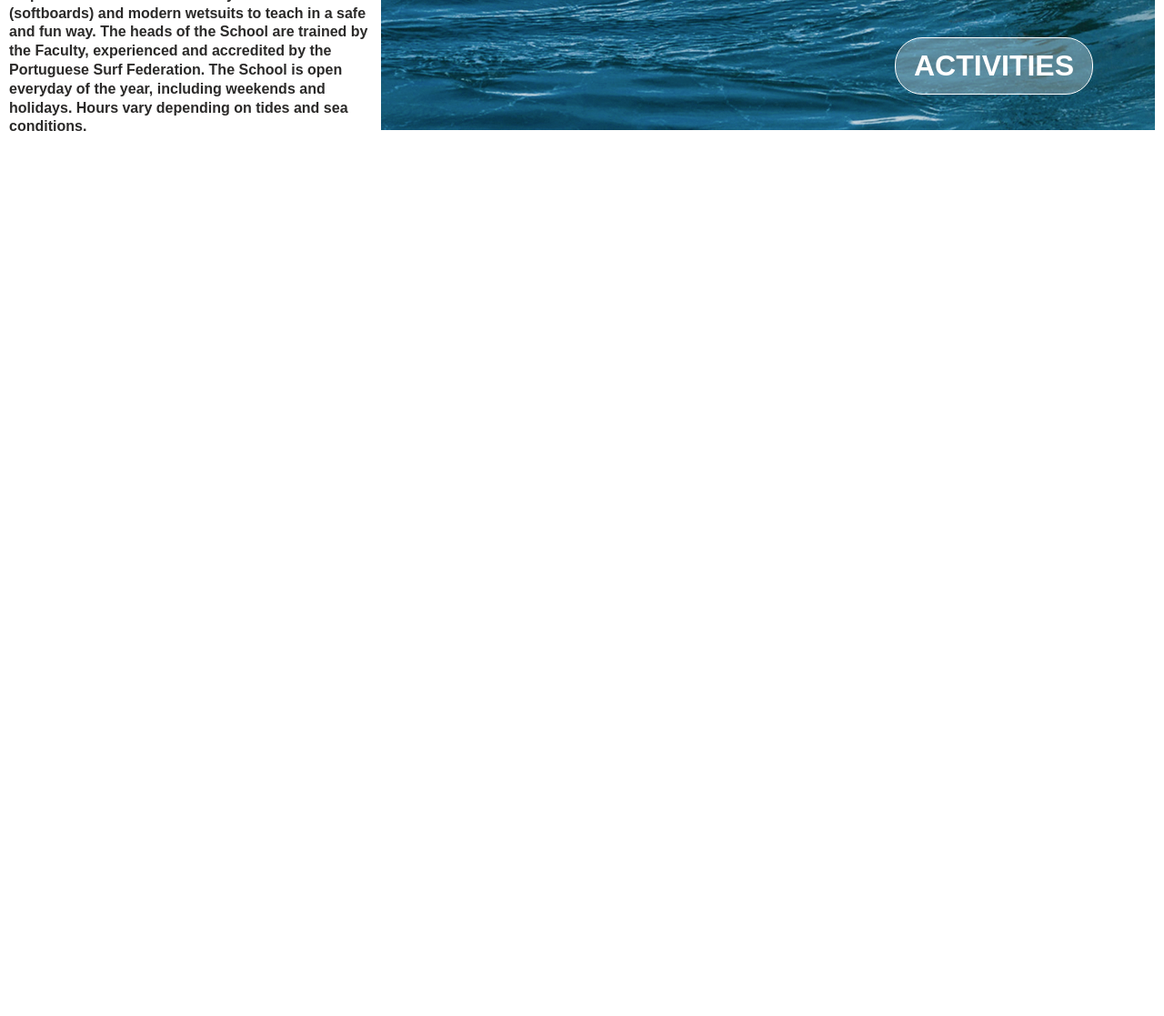
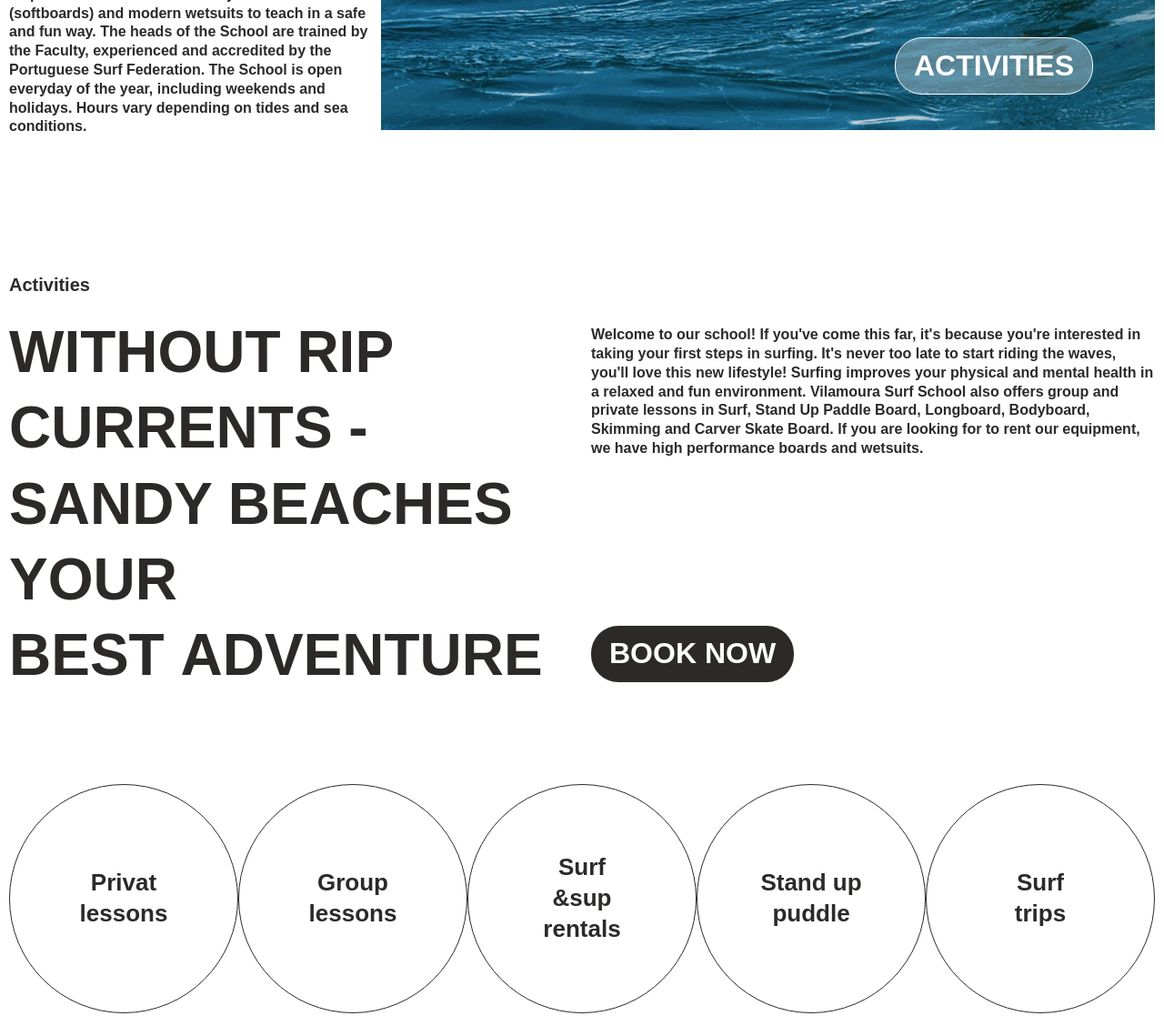
Before and after one commit to vandsnow/surf_site, a plain HTML site: page index.html in a window 1280 px wide. Shown: the part 2483-3600 px from the top of the page at 91% size. Before the commit the page ends 2783 px from the top, so only its background shows below. Drawn offline with Linux system fonts and the light colour scheme; a web font is replaced by a local one.

Commit message:
end of section "activities" and image

```diff
--- a/css/style.css
+++ b/css/style.css
@@ -22,7 +22,7 @@ li{
     list-style: none;
 }
 
-h1,h2,h3,h4,p{
+h1,h2,h3,h4,h5,p{
     margin: 0;
 }
 
@@ -172,7 +172,7 @@ body{
     gap: 20px;
 }
 
-.header__buttons a{
+.header__buttons-activities{
     font-size: 32px;
     font-weight: 800;
     padding: 10px 20px;
@@ -180,7 +180,12 @@ body{
     text-transform: uppercase;
 }
 
-.header__buttons-book{
+.buttons-book{
+    font-size: 32px;
+    font-weight: 800;
+    padding: 10px 20px;
+    border-radius: 30px;
+    text-transform: uppercase;
     background-color: #2B2A29;
     color: #fff;
 }
@@ -272,3 +277,65 @@ body{
     text-transform: uppercase;
     background-color: rgba(255,255,255,.3);
 }
+
+.activities{
+    margin-bottom: 100px;
+}
+
+.activities__info{
+    display: flex;
+    gap: 20px;
+    margin-bottom: 100px;
+}
+
+.activities__subtitle{
+    font-size: 20px;
+    font-weight: 700;
+    margin-bottom: 20px;
+}
+
+.activities__title{
+    font-size: 64px;
+    font-weight: 800;
+    text-transform: uppercase;
+    flex-basis: 50%;
+}
+
+.activities__text{
+    padding: 12px 0;
+    display: flex;
+    flex-direction: column;
+    gap: 10px;
+    justify-content: space-between;
+    flex-basis: 50%;
+}
+
+.activities__text .buttons-book{
+    align-self: flex-start;
+}
+
+.activities__list{
+    display: grid;
+    grid-template-columns: repeat(5, 1fr);
+}
+
+.activities__item{
+    border: 1px solid #2B2A29;
+    border-radius: 50%;
+    aspect-ratio: 1/1;
+    display: flex;
+    justify-content: center;
+    align-items: center;
+}
+
+.activities__item h5{
+    font-size: 26px;
+    font-weight: 700;
+    width: 115px;
+    text-align: center;
+}
+
+.site-images{
+    width: 100%;
+    margin-bottom: 150px;
+}
--- a/index.html
+++ b/index.html
@@ -99,7 +99,7 @@
             <img src="images/news.jpg" alt="" class="header__news-img">
           </div>
           <div class="header__buttons">
-            <a href="#" class="header__buttons-book">book now</a>
+            <a href="#" class="buttons-book">book now</a>
             <a href="#" class="header__buttons-activities">activities</a>
           </div>
         </div>
@@ -142,6 +142,43 @@
       </div>
     </div>
   </section>
+  <section class="activities">
+    <div class="container">
+      <p class="activities__subtitle">Activities</p>
+      <div class="activities__info">
+        <p class="activities__title">
+          without rip currents - SANDY BEACHES
+          your best adventure
+        </p>
+        <h2 class="visually-hidden">activities</h2>
+        <div class="activities__text">
+          <p>
+            Welcome to our school! If you've come this far, it's because you're interested in taking your first steps in surfing. It's never too late to start riding the waves, you'll love this new lifestyle! Surfing improves your physical and mental health in a relaxed and fun environment.
+            Vilamoura Surf School also offers group and private lessons in Surf, Stand Up Paddle Board, Longboard, Bodyboard, Skimming and Carver Skate Board. If you are looking for to rent our equipment, we have high performance boards and wetsuits.
+          </p>
+          <a href="#" class="buttons-book">book now</a>
+        </div>
+      </div>
+      <ul class="activities__list">
+        <li class="activities__item">
+          <h5>Privat lessons</h5>
+        </li>
+        <li class="activities__item">
+          <h5>Group lessons</h5>
+        </li>
+        <li class="activities__item">
+          <h5>Surf &sup rentals</h5>
+        </li>
+        <li class="activities__item">
+          <h5>Stand up puddle</h5>
+        </li>
+        <li class="activities__item">
+          <h5>Surf <br> trips</h5>
+        </li>
+      </ul>
+    </div>
+  </section>
+  <img src="images/images.jpg" alt="" class="site-images">
 
   <script src="js/main.js"></script>
 </body>
```
Also changed, not shown: images/images.jpg (added).
